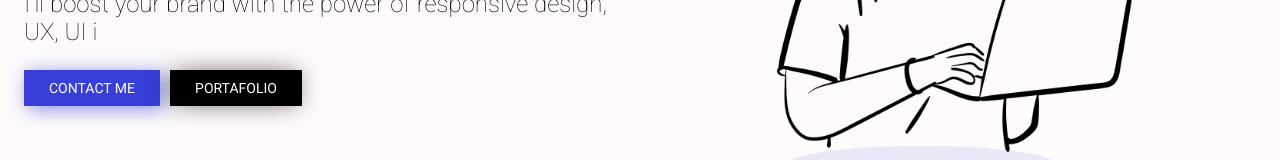
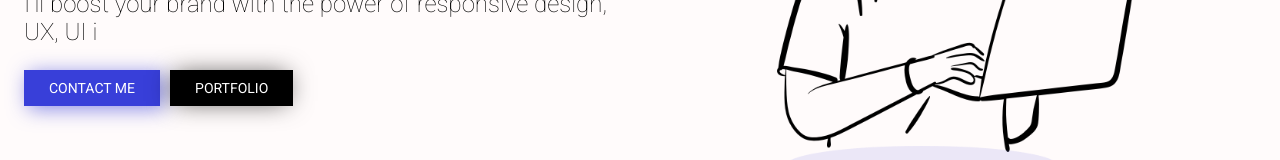
Before and after one commit to YisusJuarez/yjdevportfolio, a Next.js app: page / in a window 1280 px wide. Shown: the part 322-482 px from the top of the page. Built offline with nearby package versions, Linux system fonts and the light colour scheme.

Commit message:
Portafolio

```diff
--- a/components/HeadContent/HeadContent.jsx
+++ b/components/HeadContent/HeadContent.jsx
@@ -3,9 +3,11 @@ import NavBar from "../NavBar/NavBar";
 import Grid from "@material-ui/core/Grid";
 import ModalCorreo from "../ModalCorreo/ModalCorreo";
 import Typist from "react-typist";
+import Link from 'next/link'
 function HeadContent(props) {
   return (
     <div className="bg">
+
       <NavBar></NavBar>
       <Container maxWidth="lg">
         <Grid container spacing={1}>
@@ -32,7 +34,11 @@ function HeadContent(props) {
             </Typist>
             <div className="center">
               <ModalCorreo></ModalCorreo>
-              <button className="btn-portafolio">PORTAFOLIO</button>
+
+              <Link href="/portfolio">
+              <button  className="btn-portafolio">PORTFOLIO</button>
+              </Link>
+
             </div>
           </Grid>
           <Grid item md={5}>
--- a/package.json
+++ b/package.json
@@ -15,6 +15,7 @@
     "next": "9.4.4",
     "react": "16.13.1",
     "react-dom": "16.13.1",
+    "react-router-dom": "^5.2.0",
     "react-typist": "^2.0.5"
   }
 }
--- a/pages/portafolio.js
+++ b/pages/portfolio.js
@@ -1,6 +1,7 @@
 import React from "react";
 import Header from "../components/Header/Header";
-class Portafolio extends React.Component {
+
+class Portfolio extends React.Component {
     render() {
         return (
             <>
@@ -11,4 +12,4 @@ class Portafolio extends React.Component {
         )
     }
 }
-export default Portafolio;
+export default Portfolio;
```
Also changed, not shown: public/robots.txt (added), 1 other file (tests, documents, lock files or other folders).
